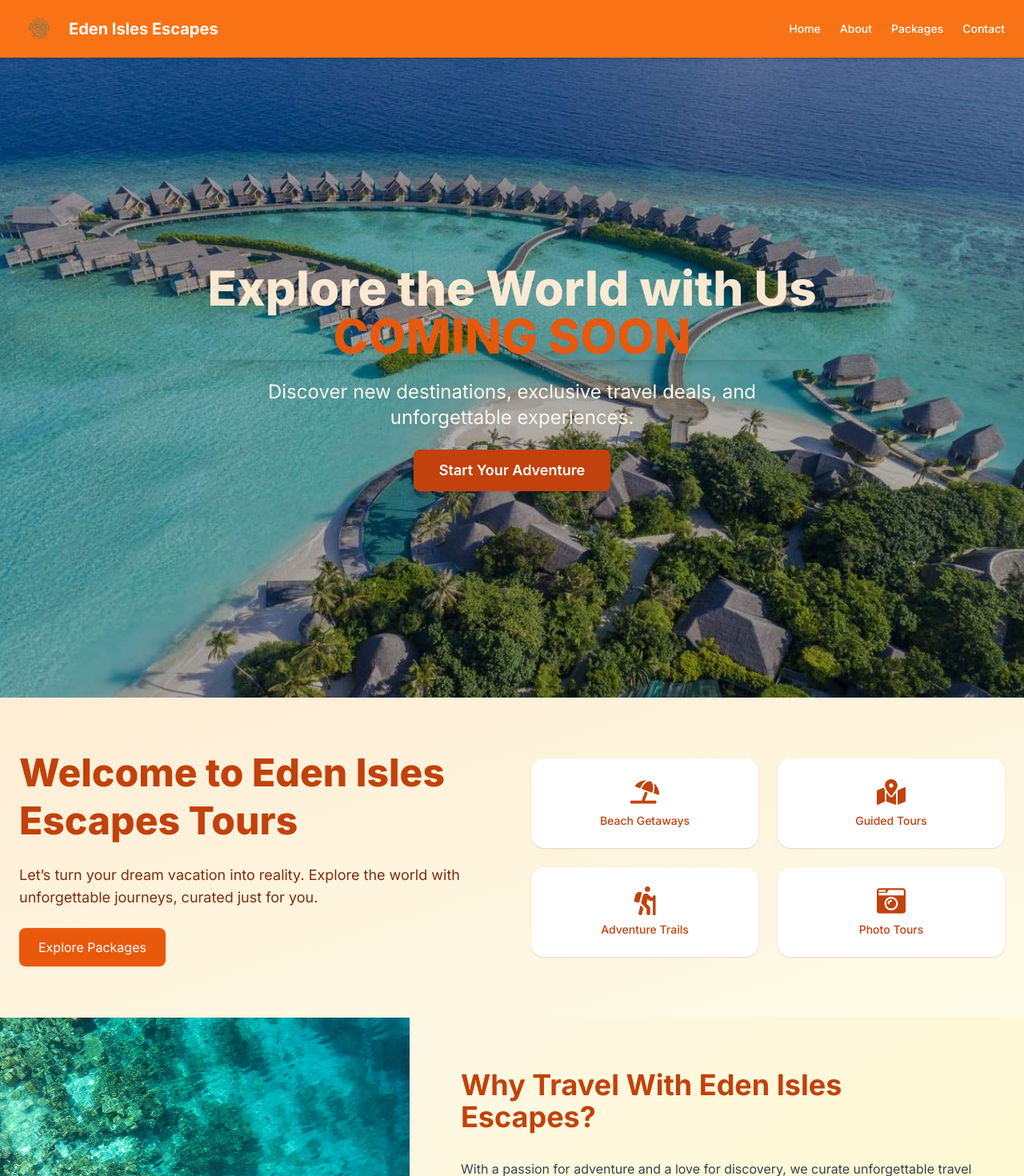
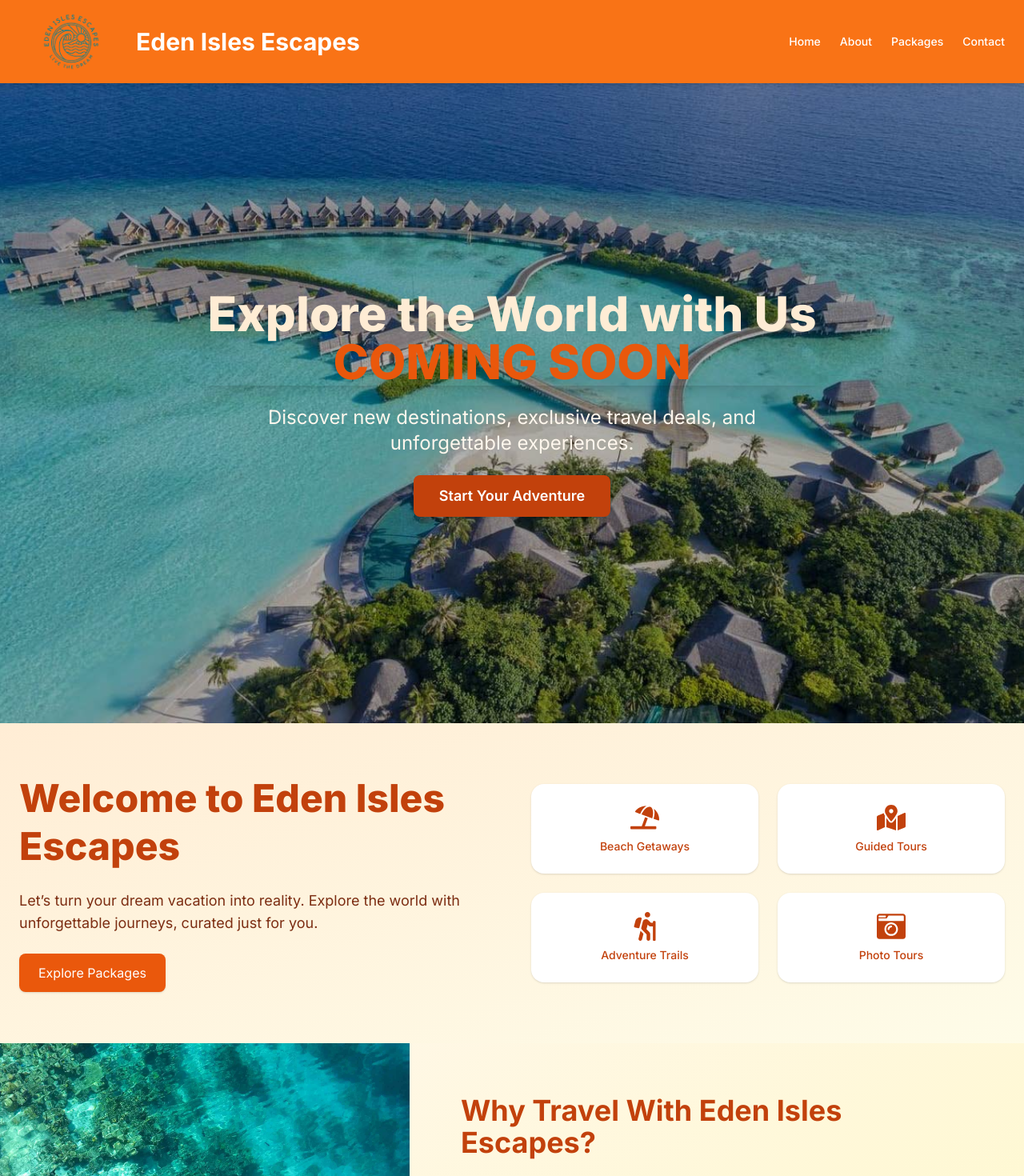
Before and after one commit to Zobex/dhuraya-po, a Next.js app: page / in a window 1280 px wide. Shown: the top 1470 px of the page at 80% size. Built offline with nearby package versions, Linux system fonts and the light colour scheme.

Commit message:
fix:update nav

```diff
--- a/src/app/about/page.tsx
+++ b/src/app/about/page.tsx
@@ -10,9 +10,9 @@ const About = () => {
             About Eden Isles Escapes
           </h1>
           <p className="max-w-2xl mx-auto text-lg text-gray-700">
-            At Eden Isles Escapes Tours, we don’t just plan trips — we create
-            joyful stories, lasting memories, and soulful escapes. Our mission
-            is simple: help you see the world with wonder, curiosity, and ease.
+            At Eden Isles Escapes, we don’t just plan trips — we create joyful
+            stories, lasting memories, and soulful escapes. Our mission is
+            simple: help you see the world with wonder, curiosity, and ease.
           </p>
         </div>
 
--- a/src/components/HeroSection.tsx
+++ b/src/components/HeroSection.tsx
@@ -13,7 +13,7 @@ const HeroSection = () => {
         {/* Left Content */}
         <div className="space-y-6 text-center md:text-left">
           <h1 className="text-5xl font-extrabold leading-tight text-orange-700">
-            Welcome to Eden Isles Escapes Tours
+            Welcome to Eden Isles Escapes
           </h1>
           <p className="text-lg text-orange-900">
             Let’s turn your dream vacation into reality. Explore the world with
--- a/src/components/Navbar.tsx
+++ b/src/components/Navbar.tsx
@@ -10,17 +10,19 @@ export default function Navbar() {
 
   return (
     <nav className="sticky top-0 z-50 bg-orange-500 shadow-md">
-      <div className="container flex items-center justify-between px-6 py-4 mx-auto text-white">
+      <div className="container flex items-center justify-between px-6 py-0 mx-auto text-white">
         {/* Logo and Brand */}
-        <Link href="/" className="flex items-center gap-3">
+        <Link href="/" className="flex items-center gap-4">
           <Image
             src="/assets/logo.png"
             alt="Eden Isles Escape logo"
-            width={50}
-            height={50}
+            width={130}
+            height={130}
             className="rounded-full"
           />
-          <span className="text-xl font-bold">Eden Isles Escapes</span>
+          <span className="text-2xl font-bold md:text-3xl">
+            Eden Isles Escapes
+          </span>
         </Link>
 
         {/* Hamburger Icon (Mobile) */}
```
